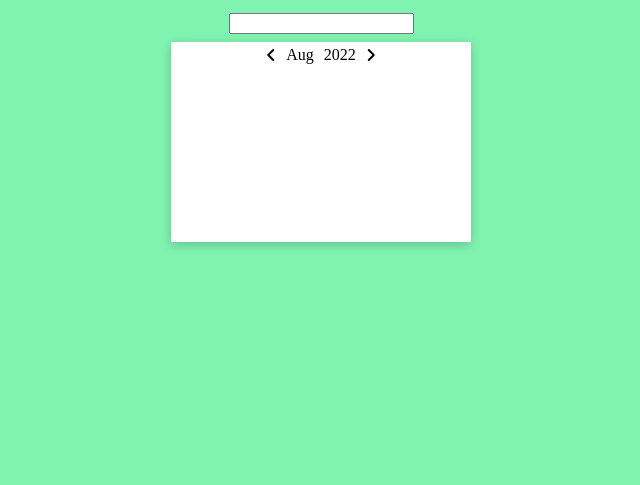
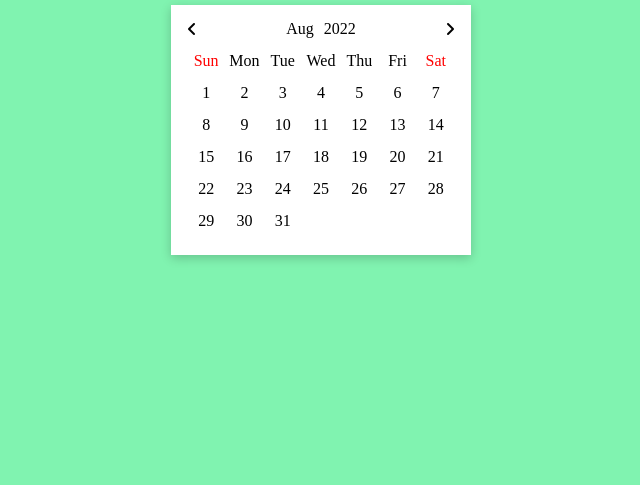
Before and after one commit to J-Shun/date-picker, a plain HTML site: page index.html in a window 1280 px wide. Shown: the part 315-800 px from the top of the page, without its empty margins (319-959 px from the left). Drawn offline with Linux system fonts and the light colour scheme.

Commit message:
Calc days in each month

```diff
--- a/app.js
+++ b/app.js
@@ -1,6 +1,7 @@
 const input = document.querySelector(".date-picker");
 const targetYear = document.querySelector(".target-year");
 const targetMonth = document.querySelector(".target-month");
+const targetDates = document.querySelector(".target-dates");
 const yearMonthArea = document.querySelector(".year-month-area");
 
 const months = [
@@ -26,11 +27,17 @@ yearMonthArea.addEventListener("click", changeMonth);
 
 function changeMonth(e) {
   const behavior = e.target.getAttribute("class");
+  if (!behavior.includes("fa-solid")) return;
   if (behavior.includes("fa-angle-left")) {
     month -= 1;
   } else if (behavior.includes("fa-angle-right")) {
     month += 1;
   }
+  checkMonthLimit();
+  render();
+}
+
+function checkMonthLimit() {
   if (month > 11) {
     month = 0;
     year += 1;
@@ -38,17 +45,26 @@ function changeMonth(e) {
     month = 11;
     year -= 1;
   }
-  render();
 }
 
-function init() {
-  targetYear.textContent = year;
-  targetMonth.textContent = months[month];
+function calcDates() {
+  if (month === 3 || month === 5 || month == 8 || month === 10) {
+    return 30;
+  } else if (month === 1) {
+    return year % 4 === 0 ? 29 : 28;
+  } else {
+    return 31;
+  }
 }
 
 function render() {
   targetYear.textContent = year;
   targetMonth.textContent = months[month];
+  let dates = ``;
+  for (let i = 0; i < calcDates(); i++) {
+    dates += `<span class="date">${i + 1}</span>`;
+  }
+  targetDates.innerHTML = dates;
 }
 
-init();
+render();
--- a/index.html
+++ b/index.html
@@ -19,13 +19,23 @@
       <div class="calendar">
         <div class="year-month-area">
           <i class="fa-solid fa-angle-left"></i>
-          <div class="target-month"></div>
-          <div class="target-year"></div>
+          <div class="year-month-time">
+            <div class="target-month"></div>
+            <div class="target-year"></div>
+          </div>
           <i class="fa-solid fa-angle-right"></i>
         </div>
 
         <div class="day-date-area">
-          <div class="days"></div>
+          <div class="days">
+            <span class="holiday">Sun</span>
+            <span>Mon</span>
+            <span>Tue</span>
+            <span>Wed</span>
+            <span>Thu</span>
+            <span>Fri</span>
+            <span class="holiday">Sat</span>
+          </div>
           <div class="target-dates"></div>
         </div>
       </div>
--- a/style.css
+++ b/style.css
@@ -148,7 +148,7 @@ body {
 h1 {
   text-align: center;
   font-size: 36px;
-  margin-bottom: 48px;
+  margin-bottom: 24px;
 }
 
 .container {
@@ -164,19 +164,47 @@ h1 {
 
 .calendar {
   width: 300px;
-  height: 200px;
+  height: 250px;
   background-color: #fff;
   box-shadow: 0 3px 10px rgba(0 0 0 /0.2);
+  padding: 16px;
 }
 
 .year-month-area {
   display: flex;
-  justify-content: center;
+  justify-content: space-between;
   align-items: center;
+  margin-bottom: 16px;
+}
+
+.year-month-time {
+  display: flex;
   gap: 10px;
-  padding: 5px 0;
 }
 
 .fa-solid {
   cursor: pointer;
 }
+
+.days {
+  display: grid;
+  grid-template-columns: repeat(7, 1fr);
+  text-align: center;
+  margin-bottom: 16px;
+}
+
+.holiday {
+  color: #f00;
+}
+
+.target-dates {
+  display: grid;
+  grid-template-columns: repeat(7, 1fr);
+  row-gap: 16px;
+  text-align: center;
+  margin-bottom: 16px;
+}
+
+.date {
+  cursor: pointer;
+}
```
